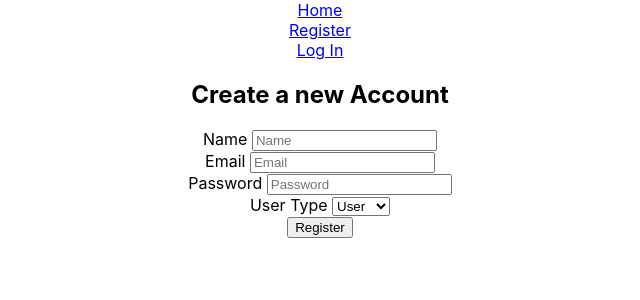
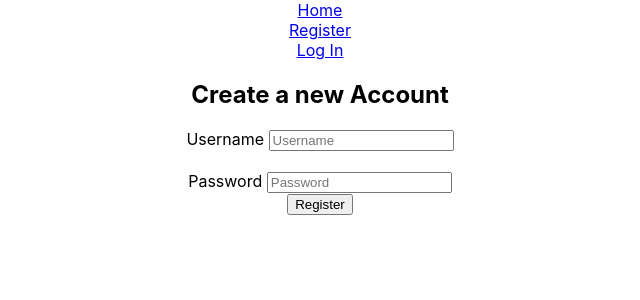
Before and after one commit to ride-for-life-build-week/front-end--Ashley-Cruz, a React (Create React App) app in the folder ride-app/: page /AddUserForm in a window 1280 px wide. Shown: the top 300 px of the page, without its empty margins (320-960 px from the left). Built offline with nearby package versions, Linux system fonts and the light colour scheme.

Commit message:
still trying to connect the frontend

```diff
--- a/ride-app/src/Actions/index.js
+++ b/ride-app/src/Actions/index.js
@@ -8,7 +8,7 @@ export const LOGIN_FAILED = "LOGIN_FAILED";
 export const login = creds => dispatch => {
   dispatch({ type: LOGIN_START });
   return axios
-    .post("http://localhost:3000/api/login", creds)
+    .post("http://localhost:3000/auth/login", creds)
     .then(res => {
       localStorage.setItem(
         "token",
--- a/ride-app/src/Components/AddUserForm.js
+++ b/ride-app/src/Components/AddUserForm.js
@@ -1,6 +1,6 @@
 import React from "react";
 import { connect } from "react-redux";
-
+import axios from "axios";
 import { addUser } from "../Actions";
 import { users } from "../App.js";
 
@@ -8,11 +8,10 @@ class AddUserForm extends React.Component {
   constructor() {
     super();
     this.state = {
-      name: "",
-      email: "",
-      password: "",
-      userType: "user",
-      id: ""
+      username: "",
+      password: ""
+      //   userType: "user",
+      //   id: ""
     };
 
     this.handleInput = this.handleInput.bind(this);
@@ -27,8 +26,9 @@ class AddUserForm extends React.Component {
 
   handleSubmit(event) {
     event.preventDefault();
-    this.state.id = users.length;
-    users.push(this.state);
+    axios
+      .post("http://localhost:3000/auth/register", this.state)
+      .then(res => console.log(res.data));
     this.props.history.push("/login");
   }
 
@@ -42,23 +42,23 @@ class AddUserForm extends React.Component {
       <div className="user-form">
         <form onSubmit={this.handleSubmit}>
           <h2>Create a new Account</h2>
-          <label>Name </label>
+          <label>Username </label>
           <input
             type="text"
-            placeholder="Name"
-            name="name"
-            value={this.state.name}
+            placeholder="Username"
+            name="username"
+            value={this.state.username}
             onChange={this.handleInput}
           />
           <br />
-          <label>Email </label>
+          {/* <label>Email </label>
           <input
             type="text"
             placeholder="Email"
             name="email"
             value={this.state.email}
             onChange={this.handleInput}
-          />
+          /> */}
           <br />
           <label>Password </label>
           <input
@@ -69,7 +69,7 @@ class AddUserForm extends React.Component {
             onChange={this.handleInput}
           />
           <br />
-          <label>User Type </label>
+          {/* <label>User Type </label>
           <select
             value={this.state.userType}
             onChange={this.handleInput}
@@ -78,7 +78,7 @@ class AddUserForm extends React.Component {
             <option value="user">User</option>
             <option value="driver">Driver</option>
           </select>
-          <br />
+          <br /> */}
           <button className="add-user-btn">Register</button>
         </form>
       </div>
```
